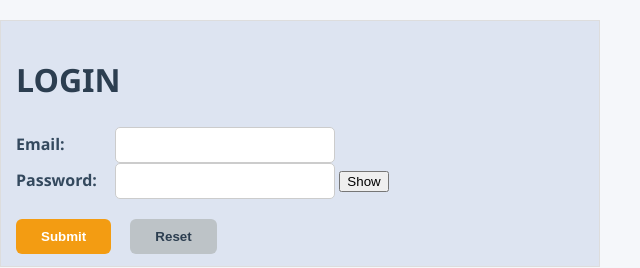
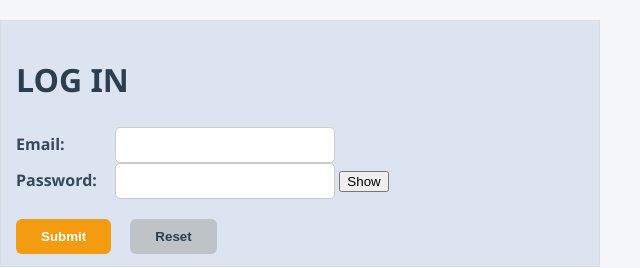
Before and after one commit to Athira132/WTANExp3, a plain HTML site: page login.html in a window 1280 px wide. Shown: the full height of the page, 0-640 px from the left. Drawn offline with Linux system fonts and the light colour scheme.

Commit message:
Update login.html

```diff
--- a/login.html
+++ b/login.html
@@ -10,7 +10,7 @@
         <tr>
             <td colspan="4">
                 <form class="login-form" action="#" method="post">
-                    <h1>LOGIN</h1>
+                    <h1>LOG IN</h1>
                     <div>
                         <label for="login"><b>Email:</b></label>
                         <input type="text" id="login" name="login" required>
```
